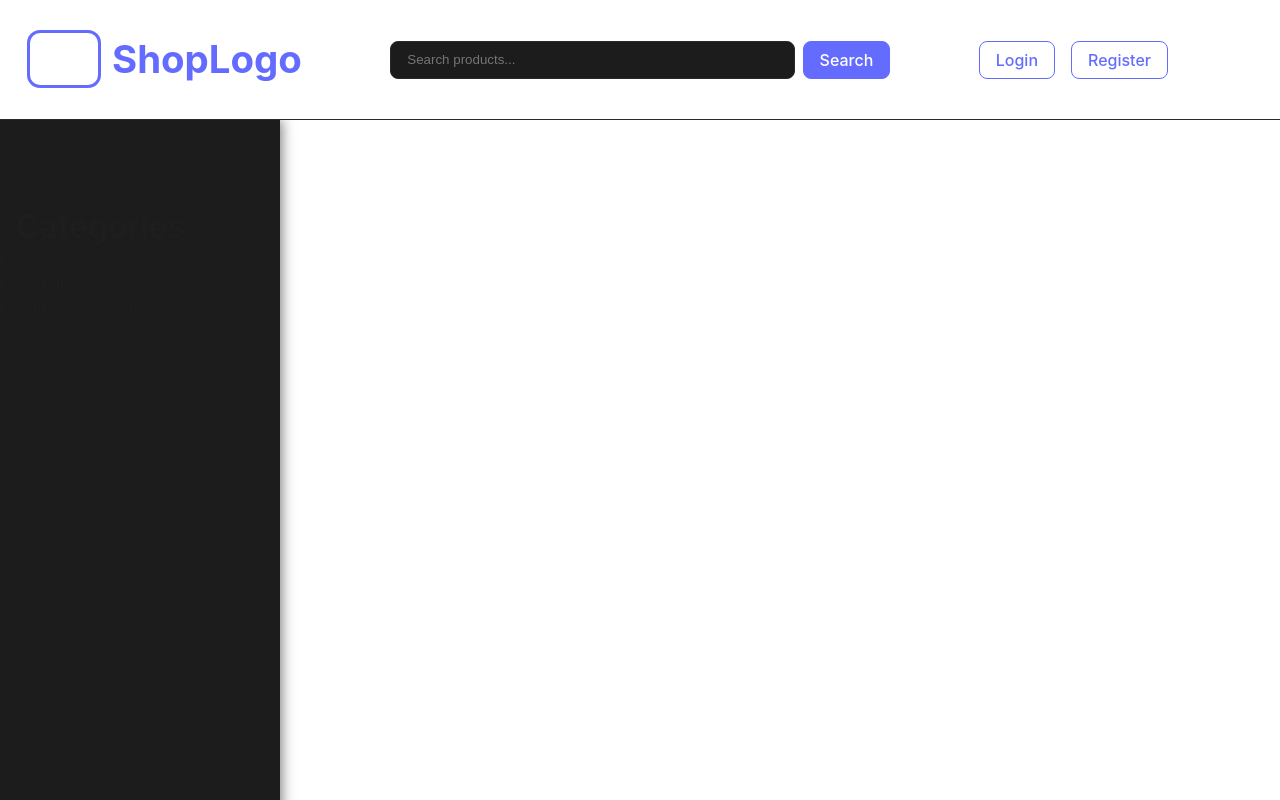
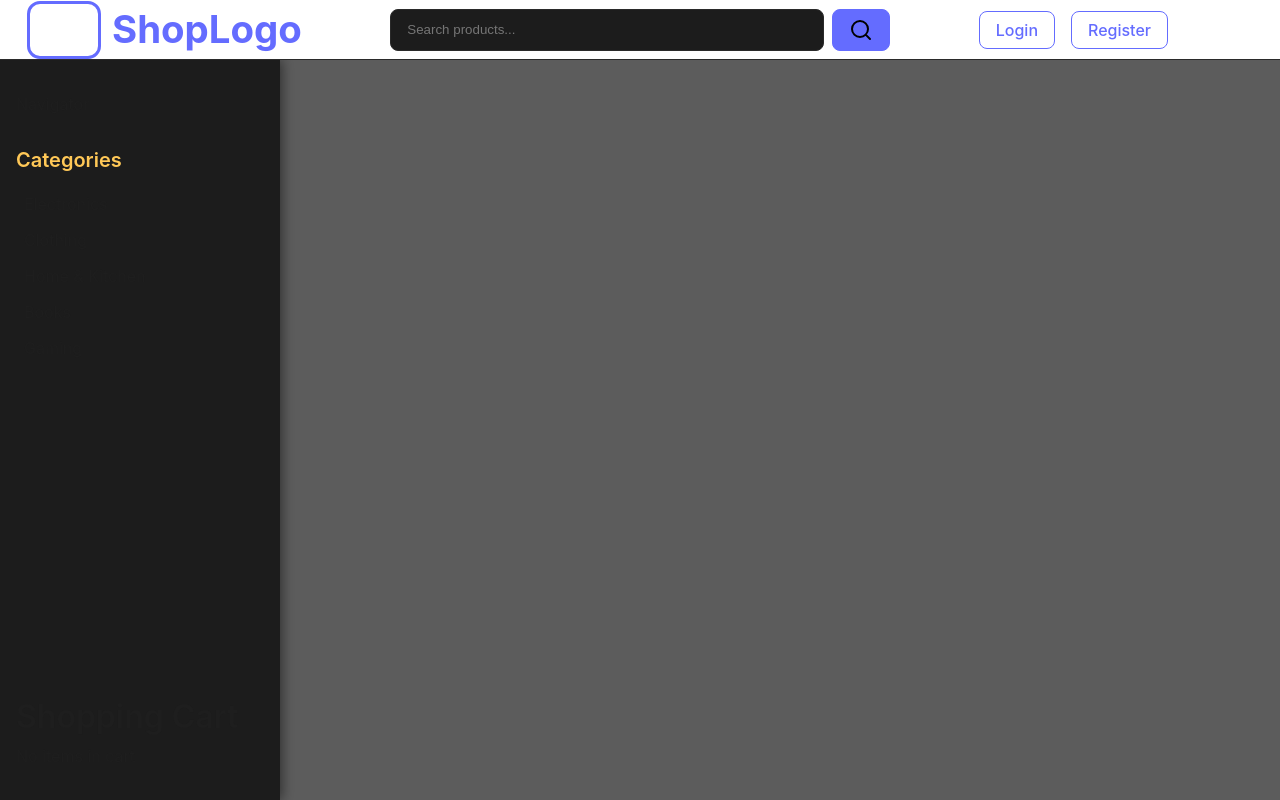
Before and after one commit to CasuallyDreamin/odin-react-shopping-cart, a React (Vite) app: page / in a window 1280 px wide. Both pictures are taken after a click on the button 64 px from the left and 59 px from the top of the page. Built offline with nearby package versions, Linux system fonts and the light colour scheme.

Commit message:
feat: Implemented Sidebar

```diff
--- a/src/index.css
+++ b/src/index.css
@@ -1,20 +1,20 @@
 /* === VARIABLES / THEME === */
 :root {
   /* Backgrounds */
-  --color-bg: #101010;           /* deep, almost black */
-  --color-surface: #1c1c1c;      /* panels/cards */
-  --color-border: #2a2a2a;       /* subtle borders */
+  --color-bg: #101010;
+  --color-surface: #1c1c1c;
+  --color-border: #2a2a2a;
 
   /* Text */
-  --color-text: #e6e6e6;         /* soft off-white */
-  --color-muted: #8a8a8a;        /* secondary text */
+  --color-text: #e6e6e6;
+  --color-muted: #8a8a8a;
 
   /* Accent colors */
-  --color-primary: #ff6f61;      /* muted coral / warm */
-  --color-secondary: #ffc857;    /* golden-yellow highlight */
-  --color-info: #00bfa6;         /* teal for info / buttons */
-  --color-error: #e63946;        /* rich red */
-  --color-success: #2a9d8f;      /* teal-green */
+  --color-primary: #ff6f61;
+  --color-secondary: #ffc857;
+  --color-info: #00bfa6;
+  --color-error: #e63946;
+  --color-success: #2a9d8f;
 
   /* Typography & spacing */
   --font-sans: "Inter", system-ui, Avenir, Helvetica, Arial, sans-serif;
@@ -26,7 +26,9 @@
   --spacing-lg: 2rem;
   --spacing-xl: 3rem;
   --radius: 8px;
+  --header-height: 60px;
   --transition: 0.25s ease;
+
 }
 
 
@@ -120,6 +122,44 @@ header, nav, aside, footer {
 .text-center { text-align: center; }
 .hidden { display: none !important; }
 
+/* === PREMIUM GLOBAL SCROLLBAR === */
+body, html, .app, .main, .sidebar {
+  scrollbar-width: thin; /* Firefox */
+  scrollbar-color: rgba(255,255,255,0.15) transparent;
+}
+
+/* WebKit Browsers */
+::-webkit-scrollbar {
+  width: 8px;
+  height: 8px;
+}
+
+::-webkit-scrollbar-track {
+  background: transparent;
+}
+
+::-webkit-scrollbar-thumb {
+  background-color: rgba(255, 255, 255, 0.15);
+  border-radius: 12px;
+  border: 2px solid transparent;
+  background-clip: padding-box;
+  transition: background-color 0.25s ease, transform 0.2s ease;
+}
+
+::-webkit-scrollbar-thumb:hover {
+  background-color: rgba(255, 255, 255, 0.35);
+  transform: scaleX(1.1);
+}
+
+/* Firefox */
+* {
+  scrollbar-width: thin;
+  scrollbar-color: rgba(255,255,255,0.15) transparent;
+}
+*::-moz-scrollbar-thumb:hover {
+  background-color: rgba(255,255,255,0.35);
+}
+
 /* === MEDIA QUERIES === */
 @media (prefers-color-scheme: light) {
   :root {
--- a/src/layout/Header.jsx
+++ b/src/layout/Header.jsx
@@ -1,20 +1,19 @@
-// src/layout/Header.jsx
 import { useState } from "react";
 import "./styles/Header.css";
 import menuIcon from "../assets/menu-icon.svg";
 import cartIcon from "../assets/cart-icon.svg";
+import searchIcon from "../assets/search-icon.svg";
 
 export default function Header({ onSidebarToggle }) {
   const [searchTerm, setSearchTerm] = useState("");
 
   const handleSearch = (e) => {
     e.preventDefault();
-    console.log("Search:", searchTerm); // placeholder
+    console.log("Search:", searchTerm);
   };
 
   return (
     <header className="header">
-      {/* Left section: logo + sidebar toggle */}
       <div className="header-left">
         <button className="sidebar-toggle" onClick={onSidebarToggle}>
           <img src={menuIcon} alt="☰"></img>
@@ -22,7 +21,6 @@ export default function Header({ onSidebarToggle }) {
         <div className="logo">ShopLogo</div>
       </div>
 
-      {/* Middle section: search bar */}
       <form className="header-search" onSubmit={handleSearch}>
         <input
           type="text"
@@ -30,10 +28,11 @@ export default function Header({ onSidebarToggle }) {
           value={searchTerm}
           onChange={(e) => setSearchTerm(e.target.value)}
         />
-        <button type="submit">Search</button>
+        <button type="submit">
+          <img src={searchIcon}></img>
+        </button>
       </form>
 
-      {/* Right section: auth buttons + cart */}
       <div className="header-right">
         <button className="auth-btn">Login</button>
         <button className="auth-btn">Register</button>
--- a/src/layout/MainLayout.jsx
+++ b/src/layout/MainLayout.jsx
@@ -3,19 +3,27 @@ import { Outlet } from "react-router-dom";
 import Header from "./Header";
 import Footer from "./Footer";
 import Sidebar from "./Sidebar";
+import "./styles/MainLayout.css";
 
 export default function MainLayout() {
   const [isSidebarOpen, setSidebarOpen] = useState(false);
 
   const toggleSidebar = () => setSidebarOpen(prev => !prev);
+  const closeSidebar = () => setSidebarOpen(false);
 
   return (
     <div className="app">
       <Header onSidebarToggle={toggleSidebar} />
       <Sidebar isOpen={isSidebarOpen} />
-      <main onClick={() => isSidebarOpen && setSidebarOpen(false)}>
+
+      {isSidebarOpen && (
+        <div className="sidebar-overlay active" onClick={closeSidebar}></div>
+      )}
+
+      <main onClick={closeSidebar}>
         <Outlet />
       </main>
+
       <Footer />
     </div>
   );
--- a/src/layout/Sidebar.jsx
+++ b/src/layout/Sidebar.jsx
@@ -1,18 +1,91 @@
 import "./styles/Sidebar.css";
 import Navigator from "../shared/components/Navigator";
+import searchIcon from "../assets/search-icon.svg";
+import { useState } from "react";
 
-export default function Sidebar({ isOpen }) {
+export default function Sidebar({ isOpen, cartItems = [], onSidebarToggle }) {
+  const [searchTerm, setSearchTerm] = useState("");
+
+  const handleSearch = (e) => {
+    e.preventDefault();
+    alert(`Search: ${searchTerm}`);
+  };
+
+  const handleQuantityChange = (id, qty) => {
+    console.log(`Update item ${id} quantity to ${qty}`);
+  };
+
+  const handleRemoveItem = (id) => {
+    console.log(`Remove item ${id}`);
+  };
+
+  const total = cartItems.reduce((sum, item) => sum + item.price * item.quantity, 0);
+
   return (
+    <>
       <aside className={`sidebar ${isOpen ? "open" : "closed"}`}>
-      <Navigator />
+        {/* Mobile search bar */}
+        <form className="sidebar-search" onSubmit={handleSearch}>
+          <input
+            type="text"
+            placeholder="Search products..."
+            value={searchTerm}
+            onChange={(e) => setSearchTerm(e.target.value)}
+          />
+          <button type="submit">
+            <img src={searchIcon} alt="Q"></img>
+          </button>
+        </form>
+
+        {/* Navigator */}
+        <Navigator className="navigator" />
+
+        {/* Categories */}
         <div className="sidebar-section">
           <h3>Categories</h3>
           <ul>
             <li>Electronics</li>
             <li>Clothing</li>
             <li>Home & Kitchen</li>
+            <li>Books</li>
+            <li>Gaming</li>
           </ul>
         </div>
+
+        {/* Shopping Cart pinned to bottom */}
+        <div className="sidebar-cart">
+          <h3>Shopping Cart</h3>
+          <ul className="cart-items">
+            {cartItems.length === 0 && <li>No items in cart</li>}
+            {cartItems.map((item) => (
+              <li key={item.id} className="cart-item">
+                <span className="item-name">{item.name}</span>
+                <input
+                  type="number"
+                  min="1"
+                  value={item.quantity}
+                  onChange={(e) => handleQuantityChange(item.id, e.target.value)}
+                />
+                <span className="item-price">${(item.price * item.quantity).toFixed(2)}</span>
+                <button onClick={() => handleRemoveItem(item.id)}>X</button>
+              </li>
+            ))}
+          </ul>
+
+          {cartItems.length > 0 && (
+            <div className="cart-footer">
+              <div className="cart-total">Total: ${total.toFixed(2)}</div>
+              <button className="finish-btn">Finish Shopping</button>
+            </div>
+          )}
+        </div>
       </aside>
+
+      {/* Overlay */}
+      <div
+        className={`sidebar-overlay ${isOpen ? "active" : ""}`}
+        onClick={onSidebarToggle}
+      />
+    </>
   );
 }
--- a/src/layout/styles/Header.css
+++ b/src/layout/styles/Header.css
@@ -1,6 +1,6 @@
 .header {
   display: flex;
-  height: 120px;
+  height: var(--header-height);
   justify-content: space-between;
   align-items: center;
   padding: var(--spacing-md) var(--spacing-lg);
@@ -26,7 +26,7 @@
 
 .logo:hover {
   color: var(--color-secondary);
-  filter: drop-shadow(0 0 2rem var(--color-secondary));
+  filter: drop-shadow(0 0 4px var(--color-secondary));
 }
 
 .sidebar-toggle,
@@ -92,6 +92,12 @@
   color: var(--color-bg);
 }
 
+.header-search button img {
+  width: clamp(1.2rem, 3vw, 1.5rem); /* limits width responsively */
+  height: auto; /* maintains aspect ratio */
+  display: block; /* removes inline spacing */
+}
+
 .header-right {
   display: flex;
   align-items: center;
--- a/src/layout/styles/MainLayout.css
+++ b/src/layout/styles/MainLayout.css
@@ -1,19 +1,17 @@
 .app {
-  display: flex;
+  display: block;
   min-height: 100vh;
 }
 
-/* Sidebar overlay handled by Sidebar.css */
 .main-content {
   flex: 1;
   padding: var(--spacing-lg);
   transition: margin-left var(--transition);
 }
 
-/* Optional: shift content when sidebar is open on desktop */
 @media (min-width: 769px) {
   .main-content {
-    margin-left: 280px; /* sidebar width */
+    margin-left: 280px;
   }
 
   .sidebar.closed + .main-content {
@@ -21,7 +19,6 @@
   }
 }
 
-/* Mobile: sidebar overlays, so content stays at 0 */
 @media (max-width: 768px) {
   .main-content {
     margin-left: 0;
--- a/src/layout/styles/Sidebar.css
+++ b/src/layout/styles/Sidebar.css
@@ -1,21 +1,189 @@
 .sidebar {
   position: fixed;
-  top: 120px;
+  top: var(--header-height);
   left: 0;
-  height: 100vh;
+  height: calc(100vh - var(--header-height, 60px));
   width: 280px;
   background-color: var(--color-surface);
   color: var(--color-text);
   padding: var(--spacing-lg) var(--spacing-md);
-  box-shadow: 2px 0 12px rgba(0,0,0,0.5);
+  box-shadow: 2px 0 12px rgba(0, 0, 0, 0.5);
   transform: translateX(-100%);
-  transition: transform var(--transition);
-  z-index: 1;
+  transition: transform 0.3s ease, box-shadow 0.3s ease;
+  z-index: 900;
+  display: flex;
+  flex-direction: column;
+  gap: var(--spacing-lg);
+  overflow-y: auto;
 }
 
 .sidebar.open {
   transform: translateX(0);
 }
 
-/* Sections */
-.sidebar-section { margin-top: var(--spacing-lg); }
+.sidebar-search {
+  display: none; /* hidden by default */
+  width: 100%;
+  flex-direction: row;
+  gap: var(--spacing-xs);
+  margin-bottom: var(--spacing-md);
+}
+
+.sidebar-search input {
+  flex: 1;
+  padding: var(--spacing-sm) var(--spacing-md);
+  border-radius: var(--radius);
+  border: 1px solid rgba(255, 255, 255, 0.2);
+  background-color: rgba(255, 255, 255, 0.05);
+  color: var(--color-text);
+}
+
+.sidebar-search button {
+  flex-shrink: 0;
+  padding: var(--spacing-sm) var(--spacing-md);
+  border-radius: var(--radius);
+  border: 1px solid var(--color-primary);
+  background-color: var(--color-primary);
+  color: var(--color-bg);
+  cursor: pointer;
+  transition: background-color var(--transition), border-color var(--transition);
+}
+
+.sidebar-search button:hover {
+  background-color: var(--color-secondary);
+  border-color: var(--color-secondary);
+}
+
+.sidebar-search button img {
+  width: clamp(1.2rem, 3vw, 1.5rem); /* limits width responsively */
+  height: auto; /* maintains aspect ratio */
+  display: block; /* removes inline spacing */
+}
+
+/* Only show mobile search */
+@media (max-width: 768px) {
+  .sidebar-search {
+    display: flex;
+  }
+}
+
+/* Navigator spacing */
+.sidebar > .navigator {
+  margin-bottom: var(--spacing-lg);
+}
+
+/* Sidebar sections */
+.sidebar-section {
+  display: flex;
+  flex-direction: column;
+  gap: var(--spacing-sm);
+}
+
+.sidebar-section h3 {
+  font-size: clamp(1rem, 2.5vw, 1.25rem);
+  color: var(--color-secondary);
+  margin-bottom: var(--spacing-sm);
+}
+
+.sidebar-section ul {
+  list-style: none;
+  display: flex;
+  flex-direction: column;
+  gap: var(--spacing-xs);
+  padding-left: 0;
+}
+
+.sidebar-section ul li {
+  cursor: pointer;
+  padding: var(--spacing-xs) var(--spacing-sm);
+  border-radius: var(--radius);
+  transition: background-color var(--transition), color var(--transition);
+}
+
+.sidebar-section ul li:hover {
+  background-color: var(--color-primary);
+  color: var(--color-bg);
+}
+
+/* Sidebar cart pinned to bottom */
+.sidebar-cart {
+  margin-top: auto;
+  display: flex;
+  flex-direction: column;
+  gap: var(--spacing-sm);
+}
+
+.cart-items {
+  display: flex;
+  flex-direction: column;
+  gap: var(--spacing-xs);
+  max-height: 250px;
+  overflow-y: auto;
+  padding-left: 0;
+}
+
+.cart-item {
+  display: flex;
+  align-items: center;
+  justify-content: space-between;
+  gap: var(--spacing-sm);
+  padding: var(--spacing-xs) var(--spacing-sm);
+  border-radius: var(--radius);
+  transition: background-color var(--transition);
+}
+
+.cart-item input {
+  width: 50px;
+  padding: 2px 4px;
+  border-radius: var(--radius);
+  border: 1px solid rgba(255, 255, 255, 0.2);
+  background-color: rgba(255, 255, 255, 0.05);
+  color: var(--color-text);
+}
+
+.cart-item button {
+  border: none;
+  background: transparent;
+  color: var(--color-primary);
+  cursor: pointer;
+}
+
+.cart-footer {
+  margin-top: var(--spacing-sm);
+  display: flex;
+  flex-direction: column;
+  gap: var(--spacing-sm);
+}
+
+.finish-btn {
+  padding: var(--spacing-sm) var(--spacing-md);
+  border-radius: var(--radius);
+  border: 1px solid var(--color-primary);
+  background-color: var(--color-primary);
+  color: var(--color-bg);
+  cursor: pointer;
+}
+
+.finish-btn:hover {
+  background-color: var(--color-secondary);
+  border-color: var(--color-secondary);
+}
+
+/* Overlay */
+.sidebar-overlay {
+  position: fixed;
+  top: var(--header-height);
+  left: 0;
+  width: 100%;
+  height: calc(100vh - var(--header-height));
+  background: rgba(0,0,0,0.4);
+  z-index: 850;
+  opacity: 0;
+  visibility: hidden;
+  transition: opacity var(--transition);
+}
+
+.sidebar-overlay.active {
+  opacity: 1;
+  visibility: visible;
+}
```
Also changed, not shown: src/App.css (line endings or trailing spaces), src/assets/search-icon.svg (added). Lines whose indentation alone changed are shown as unchanged.
